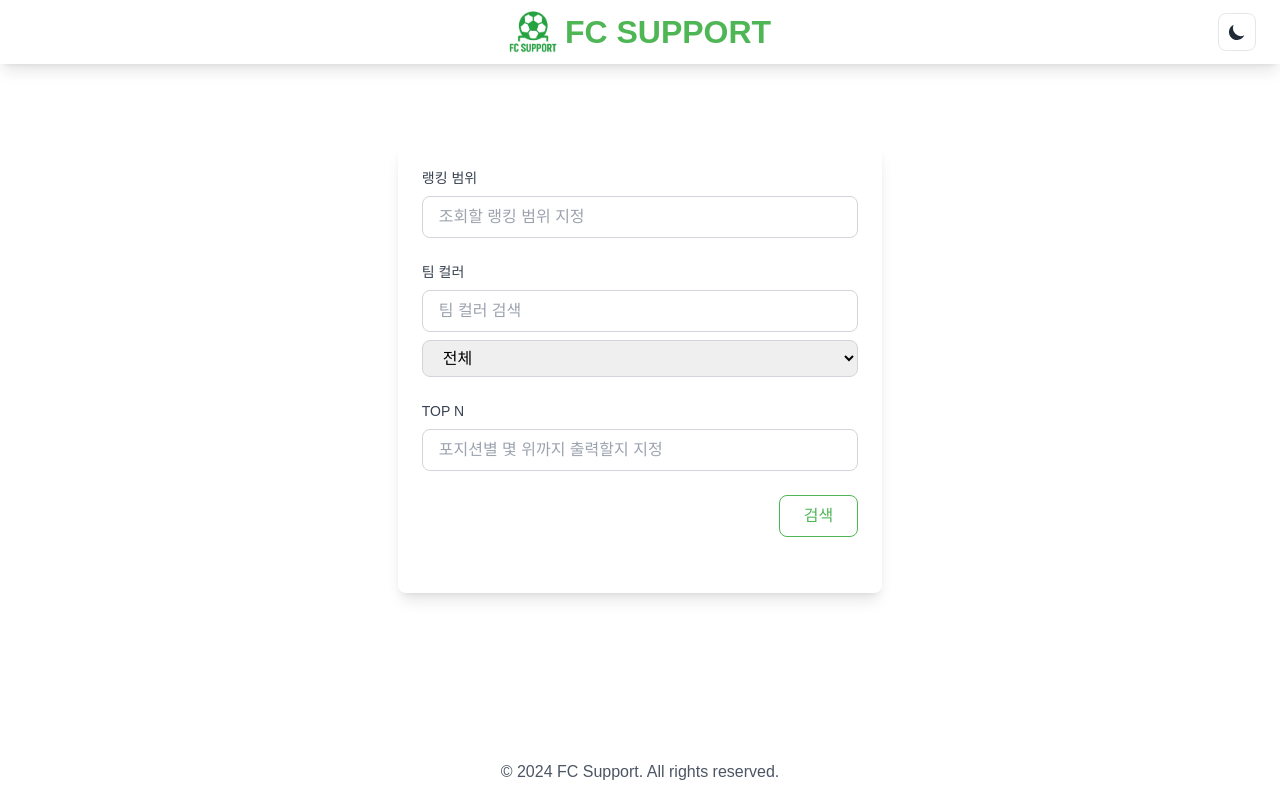
After one commit to KinngH0/fc-support, a Flask app: page /search/pick-rate in a window 1280 px wide. The commit adds this page. Run offline with Flask 3, Linux system fonts and the light colour scheme; some libraries are stand-ins or nearby versions.

Commit message:
Add navigation links to logo and pick rate card

```diff
--- a/app.py
+++ b/app.py
@@ -18,6 +18,10 @@ app.config['JSON_AS_ASCII'] = False  # 한글 인코딩을 위한 설정
 def home():
     return render_template('index.html')
 
+@app.route("/search/pick-rate")
+def pick_rate_search():
+    return render_template('search/pick_rate.html')
+
 @app.route('/favicon.ico')
 def favicon():
     return send_from_directory(os.path.join(app.root_path, 'static', 'images'),
--- /dev/null
+++ b/static/js/pick_rate.js
@@ -0,0 +1,75 @@
+document.addEventListener('DOMContentLoaded', function() {
+    // 팀 컬러 목록 (예시)
+    const teamColors = [
+        "맨체스터 시티",
+        "맨체스터 유나이티드",
+        "리버풀",
+        "첼시",
+        "아스널",
+        "토트넘",
+        "레알 마드리드",
+        "바르셀로나",
+        "아틀레티코 마드리드",
+        "바이에른 뮌헨",
+        "도르트문트",
+        "파리 생제르맹",
+        "유벤투스",
+        "AC 밀란",
+        "인터 밀란"
+    ];
+
+    const teamColorSelect = document.getElementById('teamColor');
+    const teamColorSearch = document.getElementById('teamColorSearch');
+
+    // 초기 팀 컬러 목록 생성
+    function initializeTeamColors() {
+        teamColors.forEach(color => {
+            const option = document.createElement('option');
+            option.value = color;
+            option.textContent = color;
+            teamColorSelect.appendChild(option);
+        });
+    }
+
+    // 팀 컬러 필터링
+    function filterTeamColors(searchText) {
+        const filteredColors = teamColors.filter(color =>
+            color.toLowerCase().includes(searchText.toLowerCase())
+        );
+
+        // 기존 옵션 제거 (첫 번째 '전체' 옵션 제외)
+        while (teamColorSelect.options.length > 1) {
+            teamColorSelect.remove(1);
+        }
+
+        // 필터링된 옵션 추가
+        filteredColors.forEach(color => {
+            const option = document.createElement('option');
+            option.value = color;
+            option.textContent = color;
+            teamColorSelect.appendChild(option);
+        });
+    }
+
+    // 이벤트 리스너 등록
+    teamColorSearch.addEventListener('input', (e) => {
+        filterTeamColors(e.target.value);
+    });
+
+    // 폼 제출 처리
+    document.getElementById('pickRateForm').addEventListener('submit', function(e) {
+        e.preventDefault();
+
+        const formData = {
+            rankRange: document.getElementById('rankRange').value,
+            teamColor: document.getElementById('teamColor').value,
+            topN: document.getElementById('topN').value
+        };
+
+        // TODO: API 호출 및 결과 처리
+        console.log('Form submitted:', formData);
+    });
+
+    // 초기화
+    initializeTeamColors();
+});
--- a/templates/index.html
+++ b/templates/index.html
@@ -3,10 +3,10 @@
 {% block content %}
 <main class="container mx-auto px-12 py-16">
     <div class="grid md:grid-cols-2 lg:grid-cols-3 gap-6">
-        <div class="bg-white dark:bg-[#1E293B] rounded-lg shadow-lg p-6 transition-transform hover:scale-105">
+        <a href="{{ url_for('pick_rate_search') }}" class="block bg-white dark:bg-[#1E293B] rounded-lg shadow-lg p-6 transition-transform hover:scale-105">
             <h2 class="text-xl font-semibold text-gray-800 dark:text-gray-100 mb-4">픽률 검색</h2>
             <p class="text-gray-600 dark:text-gray-300">랭커 팀 컬러별 선수 픽률 조회</p>
-        </div>
+        </a>
         <div class="bg-white dark:bg-[#1E293B] rounded-lg shadow-lg p-6 transition-transform hover:scale-105">
             <h2 class="text-xl font-semibold text-gray-800 dark:text-gray-100 mb-4">팀 컬러 분석</h2>
             <p class="text-gray-600 dark:text-gray-300">랭커 팀 컬러 픽률 조회</p>
--- a/templates/layout.html
+++ b/templates/layout.html
@@ -38,8 +38,10 @@
         <div class="py-2">
             <div class="flex items-center justify-center">
                 <div class="flex items-center">
-                    <img src="{{ url_for('static', filename='images/logo.png') }}" alt="FC Support Logo" class="w-auto" style="height: 3rem;">
-                    <div class="text-[2rem] font-bold ml-2 text-[rgb(78,182,85)] dark:text-[rgb(78,182,85)]">FC SUPPORT</div>
+                    <a href="{{ url_for('home') }}" class="flex items-center">
+                        <img src="{{ url_for('static', filename='images/logo.png') }}" alt="FC Support Logo" class="w-auto" style="height: 3rem;">
+                        <div class="text-[2rem] font-bold ml-2 text-[rgb(78,182,85)] dark:text-[rgb(78,182,85)]">FC SUPPORT</div>
+                    </a>
                 </div>
             </div>
         </div>
@@ -66,5 +68,6 @@
     </footer>
 
     <script src="{{ url_for('static', filename='js/main.js') }}" defer></script>
+    {% block scripts %}{% endblock %}
 </body>
 </html>
--- /dev/null
+++ b/templates/search/pick_rate.html
@@ -0,0 +1,61 @@
+{% extends "layout.html" %}
+
+{% block content %}
+<main class="container mx-auto px-12 py-16">
+    <div class="bg-white dark:bg-[#1E293B] rounded-lg shadow-lg p-6">
+        <form id="pickRateForm" class="space-y-6">
+            <div class="space-y-2">
+                <label for="rankRange" class="block text-sm font-medium text-gray-700 dark:text-gray-300">랭킹 범위</label>
+                <input type="number"
+                       id="rankRange"
+                       name="rankRange"
+                       max="10000"
+                       min="1"
+                       placeholder="조회할 랭킹 범위 지정"
+                       class="w-full px-4 py-2 border border-gray-300 dark:border-gray-600 rounded-lg focus:outline-none focus:border-[rgb(78,182,85)] dark:focus:border-[rgb(78,182,85)] dark:bg-[#2D3B4F] dark:text-white placeholder-gray-400 dark:placeholder-gray-500">
+            </div>
+
+            <div class="space-y-2">
+                <label for="teamColor" class="block text-sm font-medium text-gray-700 dark:text-gray-300">팀 컬러</label>
+                <div class="relative">
+                    <input type="text"
+                           id="teamColorSearch"
+                           placeholder="팀 컬러 검색"
+                           class="w-full px-4 py-2 border border-gray-300 dark:border-gray-600 rounded-lg focus:outline-none focus:border-[rgb(78,182,85)] dark:focus:border-[rgb(78,182,85)] dark:bg-[#2D3B4F] dark:text-white placeholder-gray-400 dark:placeholder-gray-500">
+                    <select id="teamColor"
+                            name="teamColor"
+                            class="mt-2 w-full px-4 py-2 border border-gray-300 dark:border-gray-600 rounded-lg focus:outline-none focus:border-[rgb(78,182,85)] dark:focus:border-[rgb(78,182,85)] dark:bg-[#2D3B4F] dark:text-white">
+                        <option value="">전체</option>
+                    </select>
+                </div>
+            </div>
+
+            <div class="space-y-2">
+                <label for="topN" class="block text-sm font-medium text-gray-700 dark:text-gray-300">TOP N</label>
+                <input type="number"
+                       id="topN"
+                       name="topN"
+                       max="10"
+                       min="1"
+                       placeholder="포지션별 몇 위까지 출력할지 지정"
+                       class="w-full px-4 py-2 border border-gray-300 dark:border-gray-600 rounded-lg focus:outline-none focus:border-[rgb(78,182,85)] dark:focus:border-[rgb(78,182,85)] dark:bg-[#2D3B4F] dark:text-white placeholder-gray-400 dark:placeholder-gray-500">
+            </div>
+
+            <div class="flex justify-end">
+                <button type="submit"
+                        class="px-6 py-2 bg-white hover:bg-gray-100 dark:bg-[#2D3B4F] dark:hover:bg-[#374357] text-[rgb(78,182,85)] border border-[rgb(78,182,85)] rounded-lg transition-colors">
+                    검색
+                </button>
+            </div>
+        </form>
+
+        <div id="searchResults" class="mt-8">
+            <!-- 검색 결과가 여기에 표시됩니다 -->
+        </div>
+    </div>
+</main>
+{% endblock %}
+
+{% block scripts %}
+<script src="{{ url_for('static', filename='js/pick_rate.js') }}" defer></script>
+{% endblock %}
```
